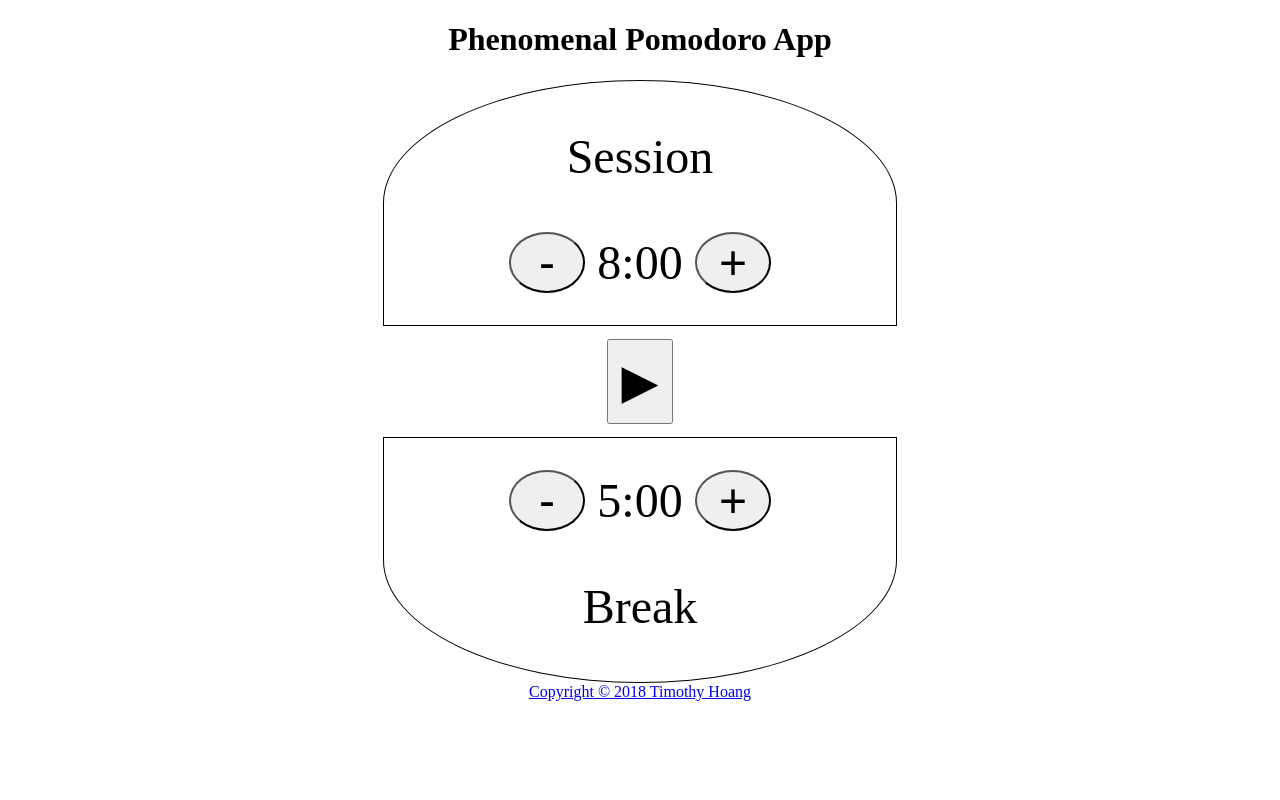
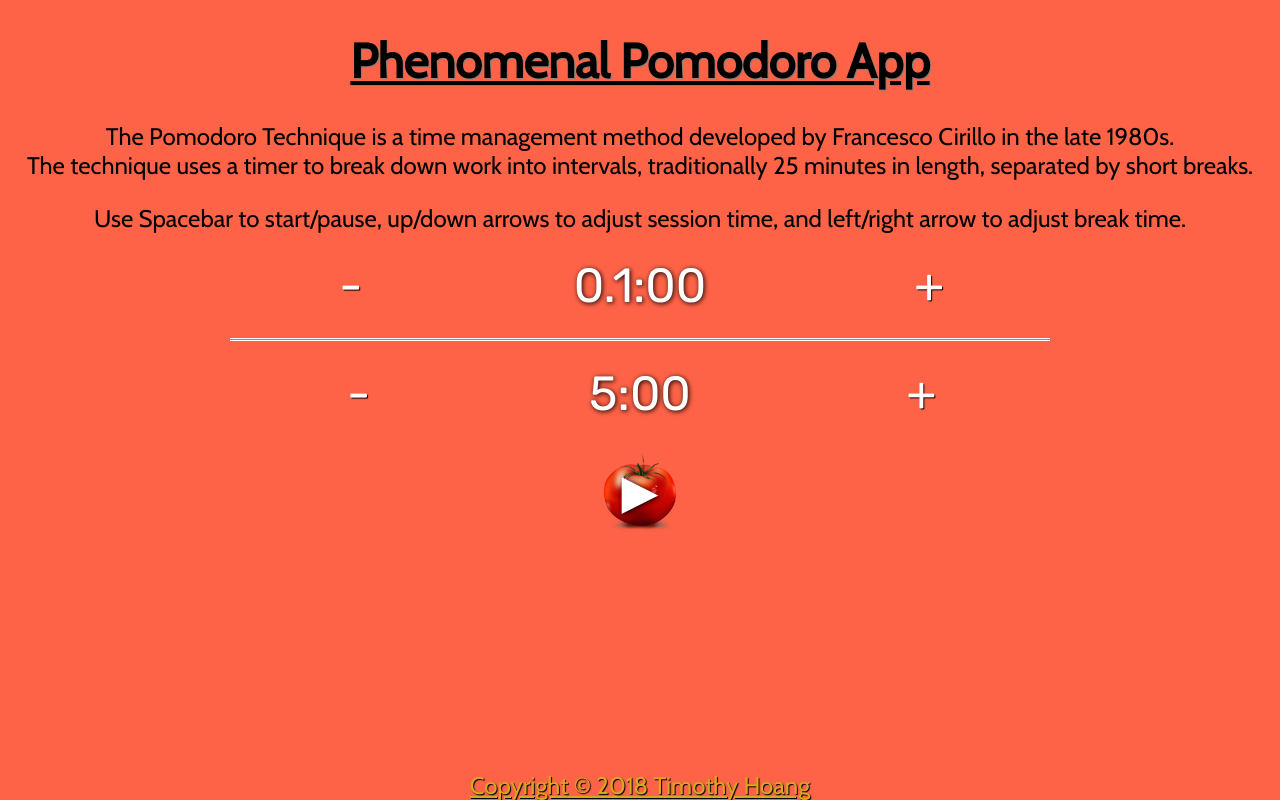
Before and after one commit to timOTdev/0033_pomodoro_app, a plain HTML site: page index.html in a window 1280 px wide. Drawn offline with nearby package versions, Linux system fonts and the light colour scheme.

Commit message:
Change stylings

```diff
--- a/assets/css/style.css
+++ b/assets/css/style.css
@@ -2,54 +2,66 @@ html, body {
   margin: 0;
   padding: 0;
   text-align: center;
+  font-family: 'Cabin', sans-serif;
+  background: tomato;
+}
+
+h1 {
+  font-size: 3em;
+  text-decoration: underline;
+  text-shadow: 1px 1px 1px gray;
+}
+
+p {
+  font-size: 1.5em;
+}
+
+hr {
+  overflow: visible; /* For IE */
+  padding: 0;
+  border: none;
+  border-top: medium double white;
+  color: white;
+  text-align: center;
+  width: 80%;
 }
 
 .hidden {
   display: none;
 }
 
+.large {
+  font-size: 5em;
+}
+
+a {
+  color:goldenrod;
+  text-shadow: 1px 1px 1px black;
+}
+
 /* Main */
-#time {
-  display: block;
-}
 #pomodoro {
   display: inline-block;
-  width: 50%;
+  width: 80%;
+  min-height: 100%;
   font-size: 3em;
+  font-family: 'Rubik', sans-serif;
+  margin: 0 auto;
+  padding: 0;
+  color: white;
+  text-shadow: 1px 1px 5px black;
 }
 
 #pomodoroTop {
-  font-size: 1em;
-  height: 25%;
-  width: 80%;
-  margin: 0 auto;
-  padding-bottom: 5%;
-  border: 1px solid black;
-  border-top-left-radius: 50%;
-  border-top-right-radius: 50%;
+  display: flex;
+  justify-content: space-around;
+  align-items: center;
 }
 
 #pomodoroBottom {
-  font-size: 1em;
-  height: 25%;
-  width: 80%;
-  margin: 0 auto;
-  padding-top: 5%;
-  border: 1px solid black;
-  border-bottom-left-radius: 50%;
-  border-bottom-right-radius: 50%;
-}
-
-#sessionActionButton:hover {
-  cursor: pointer;
-}
-
-#sessionActionButton {
-  display: block;
-  max-height: 5%;
-  padding: 2%;
-  margin: 2% auto;
-  font-size: 1em;
+  display: flex;
+  justify-content: space-around;
+  align-items: center;
 }
 
 #sessionIncreaseButton,
@@ -57,19 +69,42 @@ html, body {
 #breakIncreaseButton,
 #breakDecreaseButton {
   display: inline-block;
-  /* border: 1px solid red; */
-  width:15%;
+  outline: none;
+  width: 5%;
   margin: 0 auto;
   font-size: 1em;
-  border-radius: 50%;
+  color: white;
+  text-shadow: 1px 1px 1px black;
 }
 
 #sessionIncreaseButton:hover,
 #sessionDecreaseButton:hover,
 #breakIncreaseButton:hover,
 #breakDecreaseButton:hover {
+  background: url('../img/tomato.png') center no-repeat;
+  background-size: contain;
   cursor: pointer;
-  color:green;
+}
+
+#sessionActionButton {
+  display: inline-block;
+  background: url('../img/tomato.png') center no-repeat;
+  background-size: contain;
+  padding: 2%;
+  margin: 2% auto;
+  font-size: 1em;
+}
+
+#sessionActionButton:hover {
+  cursor: pointer;
+  color: black;
 }
 
 /* Footer */
+#footer {
+  font-size: 1.5em;
+  position: absolute;
+  left: 0;
+  right: 0;
+  bottom: 0;
+}
--- a/assets/js/script.js
+++ b/assets/js/script.js
@@ -12,11 +12,12 @@ let windchime = new Audio("./assets/sound/windchime.mp3");
 let piano = new Audio("./assets/sound/piano.mp3");
 
 // Clock Variables
-let sessionTime = 8;
+let sessionTime = .1;
 let breakTime = 5;
 let sessionTimeConverted = sessionTime * 60;
 let breakTimeConverted = breakTime * 60 - 1;
 let sessionIsRunning = false;
+let breakIsRunning = false;
 let startSession, pauseSession, startBreak, sessionIntervalFunction, breakIntervalFunction, sessionCounter, breakCounter;
 sessionDisplay.append(sessionTime + ":00");
 breakDisplay.append(breakTime + ":00");
@@ -59,6 +60,38 @@ breakDecreaseButton.addEventListener("click", (e) => {
   breakDisplay.textContent = breakTime + ":00";
 });
 
+document.addEventListener('keyup', (event) => {
+  switch(event.code) {
+    case "Space":
+      sessionIsRunning ? pauseSession() : startSession(sessionTimeConverted);
+      break;
+    case "ArrowUp":
+      // let sessionDisplay = document.getElementById("sessionDisplay");
+      sessionTime += 1;
+      sessionTimeConverted = sessionTime * 60;
+      sessionDisplay.textContent = sessionTime + ":00";
+      break;
+    case "ArrowDown":
+      // let sessionDisplay = document.getElementById("sessionDisplay");
+      (sessionTime > 1) ? sessionTime -= 1 : null;
+      sessionTimeConverted = sessionTime * 60;
+      sessionDisplay.textContent = sessionTime + ":00";
+      break;
+    case "ArrowLeft":
+      // let breakDisplay = document.getElementById("breakDisplay");
+      (breakTime > 1) ? breakTime -= 1 : null;
+      breakTimeConverted = breakTime * 60;
+      breakDisplay.textContent = breakTime + ":00";
+      break;
+    case "ArrowRight":
+      // let breakDisplay = document.getElementById("breakDisplay");
+      breakTime += 1;
+      breakTimeConverted = breakTime * 60;
+      breakDisplay.textContent = breakTime + ":00";
+      break;
+  }
+});
+
 // Core functions
 startSession = () => {
   sessionIsRunning = true;
@@ -69,9 +102,20 @@ startSession = () => {
   let minutes, seconds;
   sessionCounter = sessionTimeConverted - 1;
 
+
+  // let sessionDisplay = document.getElementById("sessionDisplay");
+  let breakDisplay = document.getElementById("breakDisplay");
+  // let minutes, seconds;
+  // sessionisRunning = true;
+  breakIsRunning = false;
+  breakCounter = breakTimeConverted - 1;
+  sessionIsRunning? sessionDisplay.classList.add("large") : sessionDisplay.classList.remove("large");
+  breakIsRunning ? breakDisplay.classList.add("large") : breakDisplay.classList.remove("large");
+
   sessionIntervalFunction = setInterval(function() {
     if (sessionCounter === 0) {
       sessionIsRunning = false;
+      sessionDisplay.classList.add("large");
       startIcon.classList.toggle("hidden");
       pauseIcon.classList.toggle("hidden");
       sessionTimeConverted = sessionTime * 60;
@@ -100,12 +144,19 @@ pauseSession = () => {
 }
 
 startBreak = () => {
+  let sessionDisplay = document.getElementById("sessionDisplay");
   let breakDisplay = document.getElementById("breakDisplay");
   let minutes, seconds;
+  sessionisRunning = false;
+  breakIsRunning = true;
   breakCounter = breakTimeConverted - 1;
+  sessionIsRunning? sessionDisplay.classList.add("large") : sessionDisplay.classList.remove("large");
+  breakIsRunning ? breakDisplay.classList.add("large") : breakDisplay.classList.remove("large");
 
   breakIntervalFunction = setInterval(function() {
     if (breakCounter === 0) {
+      breakIsRunning = false;
+      breakIsRunning ? breakDisplay.classList.add("large") : breakDisplay.classList.remove("large");
       breakTimeConverted = breakTime * 60;
       breakDisplay = breakDisplay.textContent = breakTime + ":00";
       piano.play();
--- a/index.html
+++ b/index.html
@@ -3,38 +3,44 @@
 <head>
 	<title>Phenomenal Pomodoro App by Timothy Hoang</title>
 	<!-- Local Files -->
-	<link rel="stylesheet" type="text/css" href="assets/css/style.css">
+  <link rel="stylesheet" type="text/css" href="assets/css/style.css">
+  <!-- Google Fonts -->
+  <link href="https://fonts.googleapis.com/css?family=Cabin|Rubik" rel="stylesheet">
 </head>
 <body>
 	<div id="main">
-    <h1>Phenomenal Pomodoro App</h1>
+    <div id="introduction">
+      <h1>Phenomenal Pomodoro App</h1>
+      <p>The Pomodoro Technique is a time management method developed by Francesco Cirillo in the late 1980s. <br /> The technique uses a timer to break down work into intervals, traditionally 25 minutes in length, separated by short breaks.</p>
+      <p>Use Spacebar to start/pause, up/down arrows to adjust session time, and left/right arrow to adjust break time.</p>
+    </div>
 
     <div id="pomodoro">
       <div id="pomodoroTop">
-        <p>Session</p>
-        <button id="sessionDecreaseButton">-</button>
+        <span id="sessionDecreaseButton">-</span>
         <span id="sessionDisplay"></span>
-        <button id="sessionIncreaseButton">+</button>
-        <!-- ⏹ -->
+        <span id="sessionIncreaseButton">+</span>
       </div>
 
-      <button id="sessionActionButton"><span id="startIcon">▶</span><span id="pauseIcon" class="hidden">⏹</span></button>
+      <hr />
 
       <div id="pomodoroBottom">
-        <button id="breakDecreaseButton">-</button>
+        <span id="breakDecreaseButton">-</span>
         <span id="breakDisplay"></span>
-        <button id="breakIncreaseButton">+</button>
-        <!-- ⏹ -->
-        <p>Break</p>
+        <span id="breakIncreaseButton">+</span>
+      </div>
+
+      <div id="sessionActionButton">
+        <span id="startIcon">▶</span>
+        <span id="pauseIcon" class="hidden">⏹</span>
       </div>
     </div>
+
+    <div>
+        <a id="footer" href="http://timothyhoang.net/">Copyright © 2018 Timothy Hoang</a>
+      </div>
   </div>
 
-	<div class="footer">
-		<div>
-			<a href="http://timothyhoang.net/">Copyright © 2018 Timothy Hoang</a>
-		</div>
-	</div>
 	<script type="text/javascript" src="assets/js/script.js"></script>
 </body>
 </html>
```
Also changed, not shown: assets/img/tomato.png (added).
